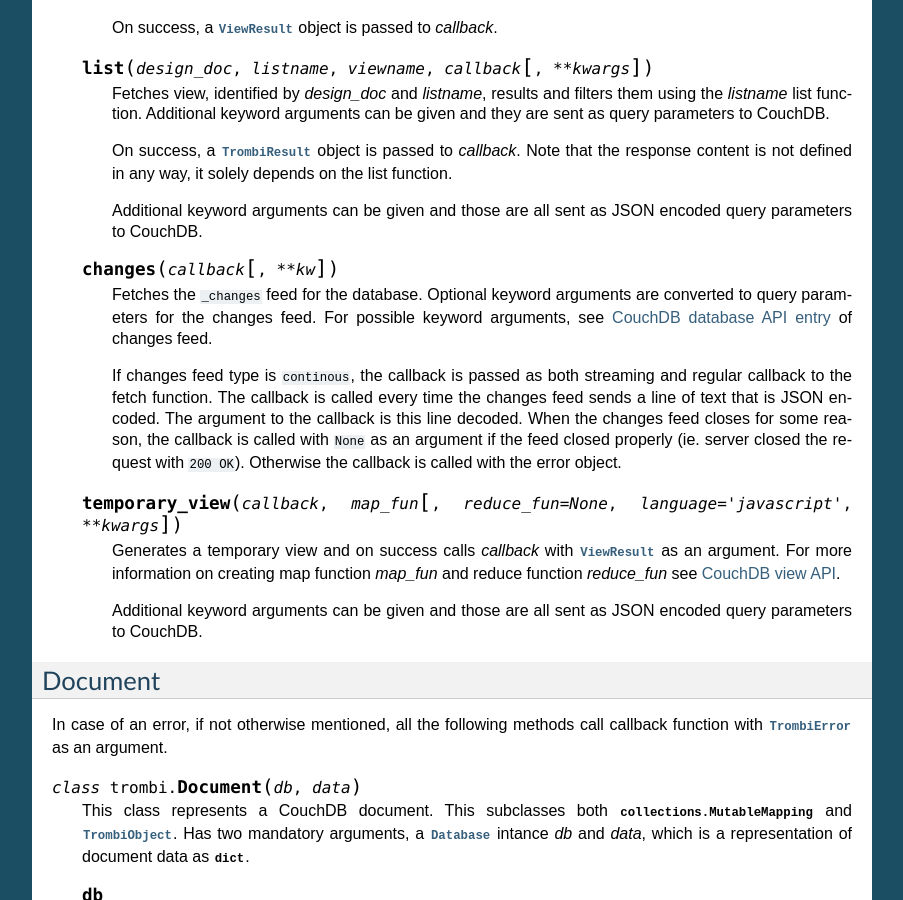
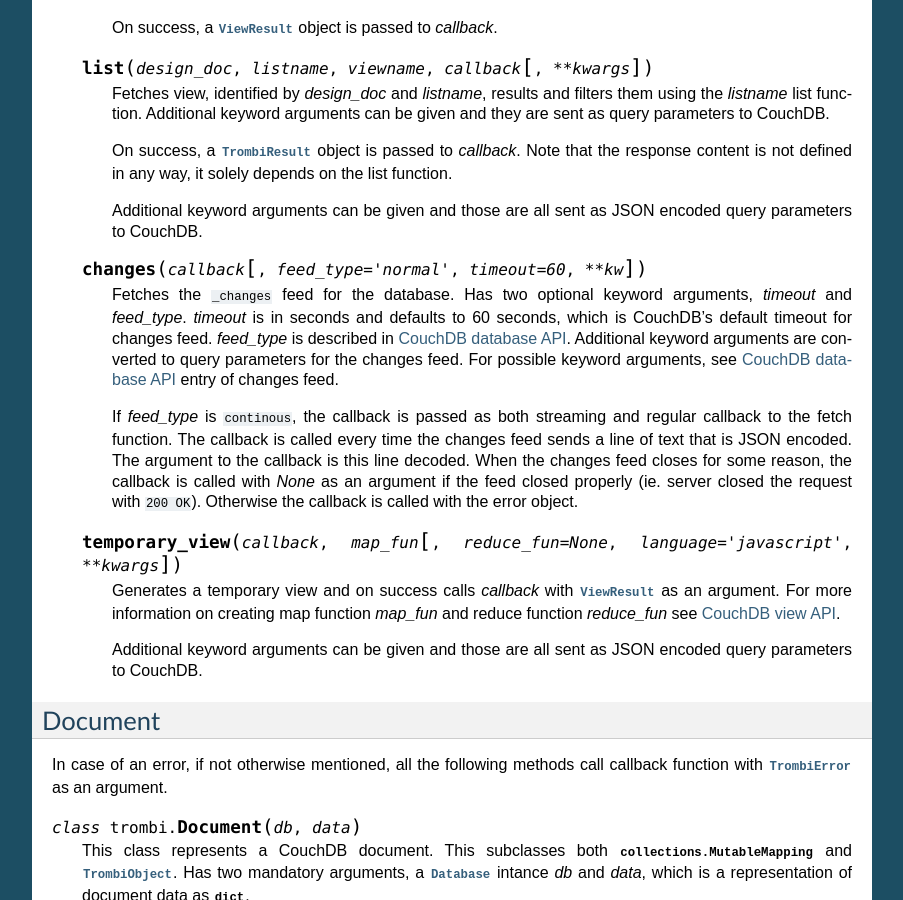
Before and after one commit to inoi/trombi, a Sphinx documentation site: the page built from doc/python-api.rst, in a window 1280 px wide and 900 px high, scrolled down 4134 px. Shown: the whole window, without its empty margins (198-1101 px from the left). Built offline with Sphinx 7.4.7, drawn with Linux system fonts in a browser that asks for light colours.

Commit message:
changes: Add possibility to pass timeout argument to the changes feed
Passing it before was possible too, but the implementation relied on
the timeout set by CouchDB. This implementation also attaches the
timeout to the client.

```diff
--- a/doc/python-api.rst
+++ b/doc/python-api.rst
@@ -315,23 +315,27 @@ argument.
       Additional keyword arguments can be given and those are all sent
       as JSON encoded query parameters to CouchDB.
 
-   .. method:: changes(callback[, **kw])
+   .. method:: changes(callback[, feed_type='normal', timeout=60, **kw])
 
-      Fetches the ``_changes`` feed for the database. Optional keyword
-      arguments are converted to query parameters for the changes
-      feed. For possible keyword arguments, see `CouchDB database API
-      entry`_ of changes feed.
+      Fetches the ``_changes`` feed for the database. Has two optional
+      keyword arguments, *timeout* and *feed_type*. *timeout* is
+      in seconds and defaults to 60 seconds, which is CouchDB's
+      default timeout for changes feed. *feed_type* is described in
+      `CouchDB database API`_. Additional keyword arguments are
+      converted to query parameters for the changes feed. For possible
+      keyword arguments, see `CouchDB database API`_ entry of changes
+      feed.
 
-      If changes feed type is ``continous``, the callback is passed as
+      If *feed_type* is ``continous``, the callback is passed as
       both streaming and regular callback to the fetch function. The
       callback is called every time the changes feed sends a line of
       text that is JSON encoded. The argument to the callback is this
       line decoded. When the changes feed closes for some reason, the
-      callback is called with ``None`` as an argument if the feed
+      callback is called with *None* as an argument if the feed
       closed properly (ie. server closed the request with ``200 OK``).
       Otherwise the callback is called with the error object.
 
-      .. _CouchDB database API entry: http://wiki.apache.org/couchdb/HTTP_database_API#Changes
+      .. _CouchDB database API: http://wiki.apache.org/couchdb/HTTP_database_API#Changes
 
    .. method:: temporary_view(callback, map_fun[, reduce_fun=None, language='javascript', **kwargs])
 
```
Also changed, not shown: 1 other file.
